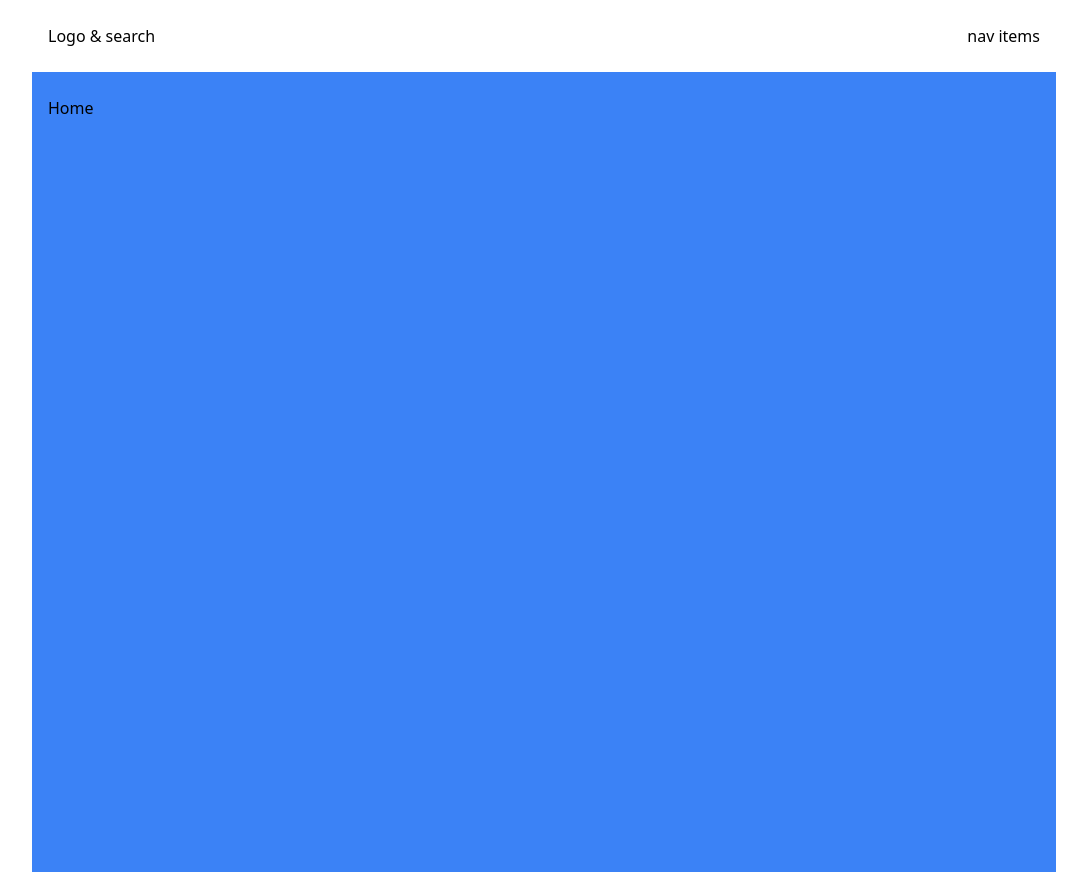
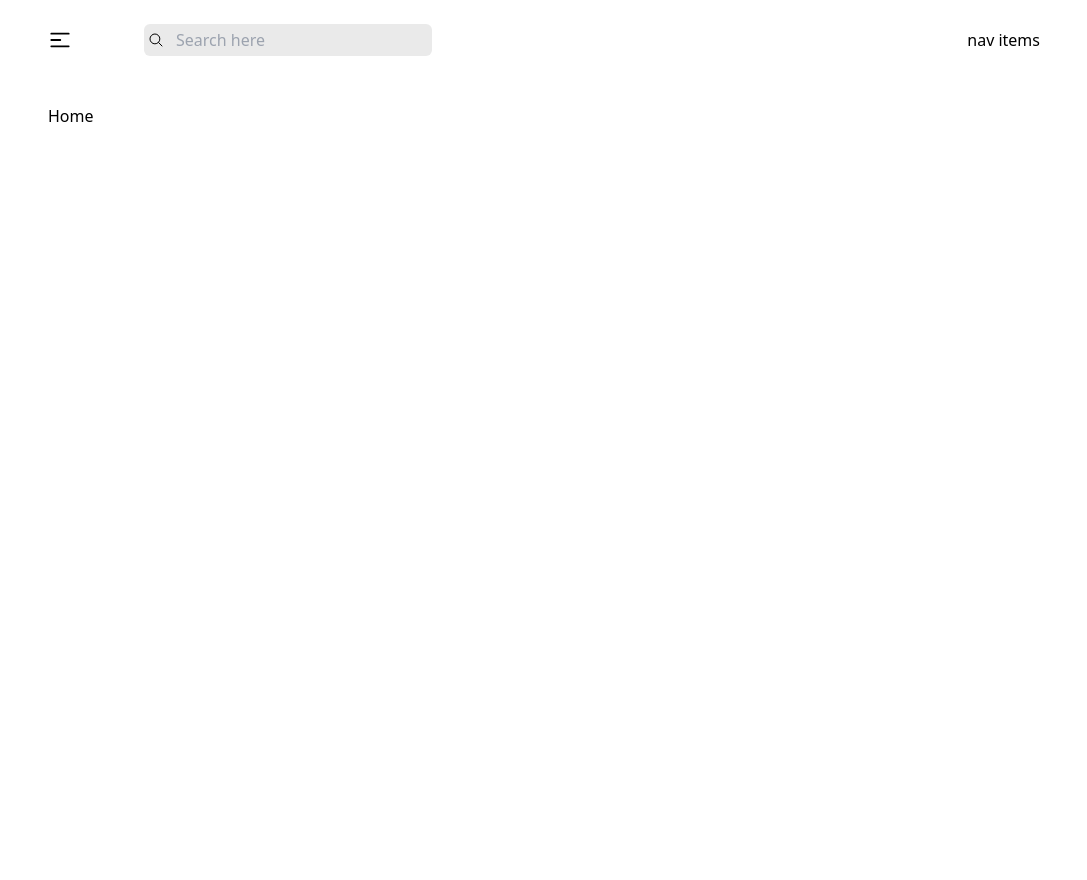
Before and after one commit to Meet0124/book-store-project, a React (Vite) app in the folder frontend/bookstore/: page / in a window 1280 px wide. Shown: the whole page, without its empty margins (96-1183 px from the left). Built offline with nearby package versions, Linux system fonts and the light colour scheme.

Commit message:
Further work on navbar

```diff
--- a/frontend/bookstore/src/App.jsx
+++ b/frontend/bookstore/src/App.jsx
@@ -5,7 +5,7 @@ function App() {
   return (
     <>
       <Navbar />
-      <main className="min-h-screen max-w-5xl bg-blue-500 mx-auto px-4 py-6 font-primary">
+      <main className="min-h-screen max-w-5xl mx-auto px-4 py-6 font-primary">
         <Outlet />
       </main>
     </>
--- a/frontend/bookstore/src/components/Navbar.jsx
+++ b/frontend/bookstore/src/components/Navbar.jsx
@@ -1,17 +1,31 @@
-import React from 'react'
+import React from "react";
+import { Link } from "react-router-dom";
+import { HiMiniBars3CenterLeft } from "react-icons/hi2";
+import { IoSearchOutline} from "react-icons/io5";
 
 function Navbar() {
   return (
-   <header className='max-w-5xl mx-auto px-4 py-6 '>
-    <nav className='flex justify-between items-center'>
-
-        <div>Logo & search</div>
-
+    <header className="max-w-5xl mx-auto px-4 py-6 ">
+      <nav className="flex justify-between items-center">
+        <div className="flex items-center md:gap-16 gap-4">
+          <Link to="/">
+            <HiMiniBars3CenterLeft className="w-6 h-6" />
+          </Link>
+          {/* search input */}
+          <div className=" relative sm:w-72 w-40 space-x-2">
+            <IoSearchOutline  className="absolute inline-block left-3 inset-y-2"/>
+            <input
+              type="text"
+              placeholder="Search here"
+              className="bg-[#EAEAEA] w-full py-1 md:px-8 px-6 rounded-md focus:outline-none"
+            />
+          </div>
+        </div>
 
         <div> nav items</div>
-    </nav>
-   </header>
-  )
+      </nav>
+    </header>
+  );
 }
 
-export default Navbar
+export default Navbar;
```
